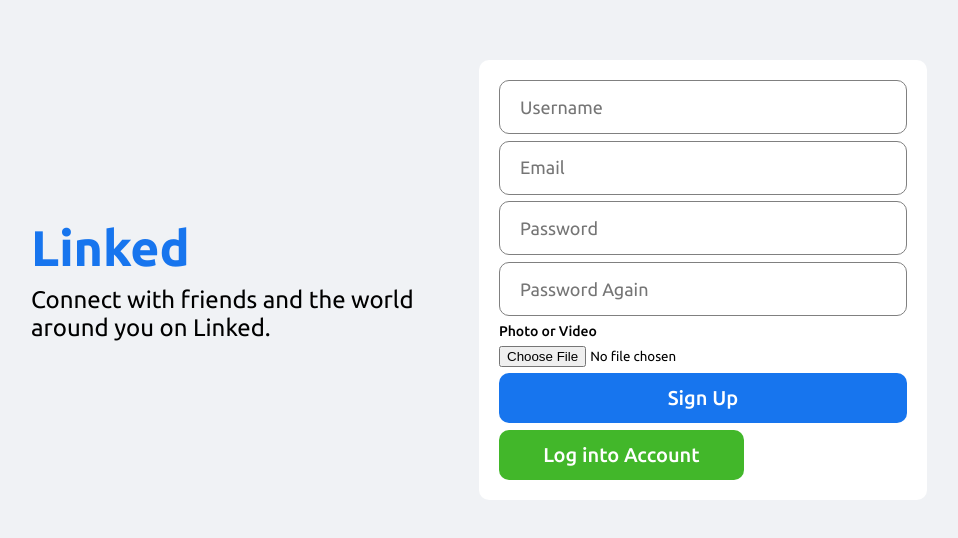
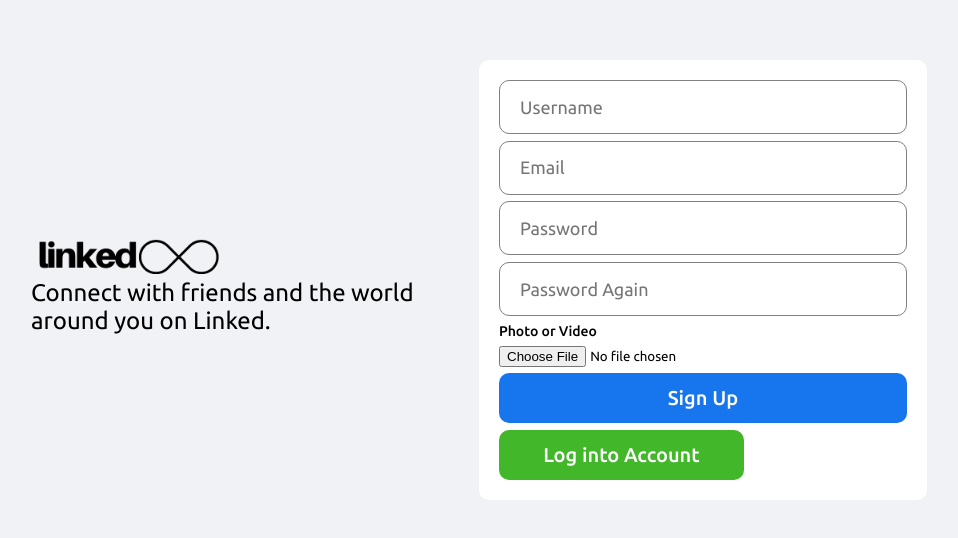
Before and after one commit to ShivanshKumar760/Connect, a React (Vite) app in the folder client/: page / in a window 1280 px wide. Shown: the part 120-658 px from the top of the page, without its empty margins (161-1119 px from the left). Built offline with nearby package versions, Linux system fonts and the light colour scheme.

Commit message:
Register page->Logo added

```diff
--- a/client/src/pages/register/Register.jsx
+++ b/client/src/pages/register/Register.jsx
@@ -4,7 +4,7 @@ import { useNavigate } from "react-router-dom";
 import axios from "axios";
 import {Link} from "react-router-dom";
 import {Cancel} from "@material-ui/icons";
-
+import logo from "../../images/logoLight.png"
 
 
 export default function Register() {
@@ -58,7 +58,7 @@ export default function Register() {
     <div className="login">
       <div className="loginWrapper">
         <div className="loginLeft">
-          <h3 className="loginLogo">Linked</h3>
+          <img src={logo} alt="website-logo"/>
           <span className="loginDesc">
             Connect with friends and the world around you on Linked.
           </span>
```
